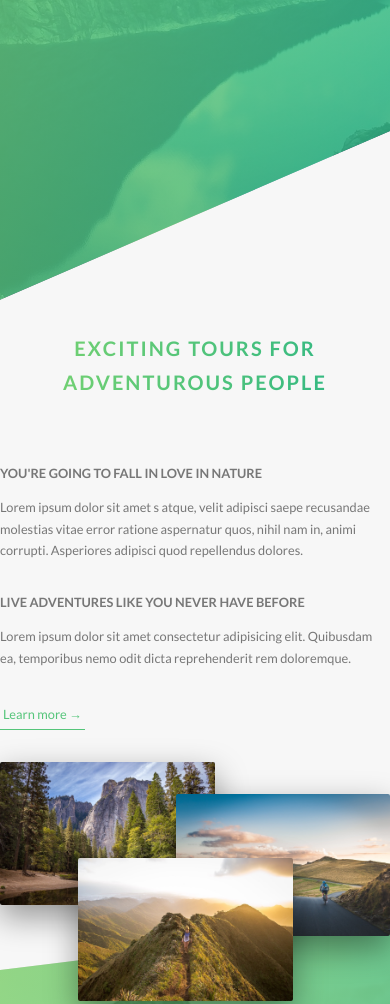
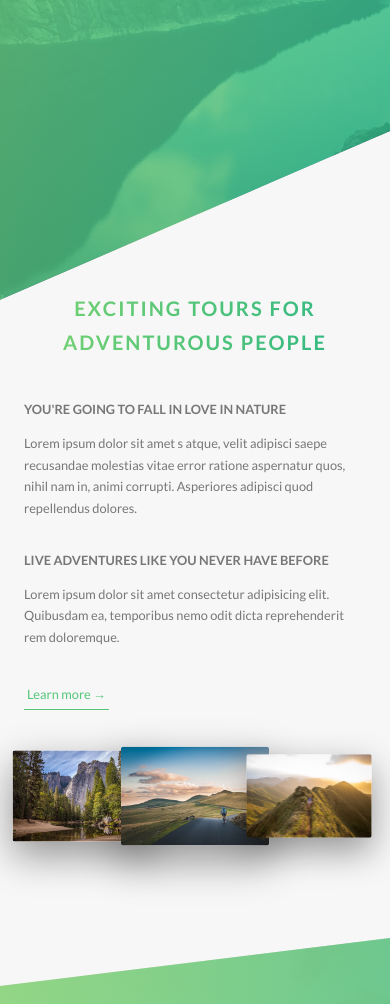
Before and after one commit to upinderbains/practiseCss, a website: page index.html in a window 390 px wide. Shown: the part 502-1506 px from the top of the page. Drawn offline with Linux system fonts and the light colour scheme.

Commit message:
added responsive-1

```diff
--- a/sass/base/_utilities.scss
+++ b/sass/base/_utilities.scss
@@ -2,7 +2,17 @@
     text-align: center;
 }
 
-.u-margin-bottom-big {margin-bottom: 8rem;}
-.u-margin-bottom-medium {margin-bottom: 4rem;}
+.u-margin-bottom-big {margin-bottom: 8rem;
+    @include respond(tab-port){
+        margin-bottom: 5rem;
+    }
+
+}
+.u-margin-bottom-medium {margin-bottom: 4rem;
+    @include respond(tab-port){
+        margin-bottom: 3rem;
+    }
+
+}
 .u-margin-bottom-small {margin-bottom: 1.5rem;}
 .u-margin-top-huge {margin-top: 10rem;}
--- a/sass/components/_composition.scss
+++ b/sass/components/_composition.scss
@@ -11,17 +11,42 @@
             outline-offset: 2rem;
 
 
+        @include respond(tab-port) {
+            float: left;
+            position: relative;
+            width: 33.33%;
+            box-shadow: 0 1.5re 3rem rgba($color-black, .2);
+
+        }
     &--p1 {
         left: 0;
         top: -2rem;
+
+        @include respond(tab-port) {
+            top: 0;
+            transform: scale(1.2);
+        }
     }
     &--p2 {
         right: 0;
         top: 2rem;
+
+        @include respond(tab-port) {
+            top: 0;
+            transform: scale(1.3);
+            z-index: 100git
+        }
+
     }
     &--p3 {
         left: 20%;
         top: 10rem;
+
+        @include respond(tab-port) {
+            left: 0;
+            top: 0;
+            transform: scale(1.1);
+        }
     }
 
     &:hover{
--- a/sass/layout/_footer.scss
+++ b/sass/layout/_footer.scss
@@ -3,9 +3,17 @@
     padding: 10rem 0;
     font-size: 1.4rem;
 
+    @include respond(tab-port) {
+        padding: 8rem 0;
+    }
+
     &__logo-box {
         text-align: center;
         margin-bottom: 8rem;
+
+        @include respond(tab-port) {
+            margin-bottom: 6rem;
+        }
     }
     &__logo {
         width: 15rem;
@@ -15,6 +23,12 @@
        border-top: 1px solid $color-grey-dark;
        padding-top: 2rem;
        display: inline-block;
+
+       @include respond(tab-port) {
+        width: 100%;
+        text-align: center;
+    }
+
     }
     &__list {
         list-style: none;
@@ -51,5 +65,11 @@
         width: 80%;
         float: right;
         display: inline-block;
+
+        @include respond(tab-port) {
+            width: 100%;
+            float: none;
+        }
+
     }
 }
--- a/sass/layout/_grid.scss
+++ b/sass/layout/_grid.scss
@@ -12,6 +12,7 @@
 
     @include respond(tab-port) {
         max-width: 50rem;
+        padding: 0 3rem;
     }
 
     @include clearfix;
--- a/sass/layout/_navigation.scss
+++ b/sass/layout/_navigation.scss
@@ -17,6 +17,17 @@
         box-shadow: 0 1rem 3rem rgba($color-black, .1);
         text-align: center;
         cursor: pointer;
+
+
+        @include respond(tab-port) {
+            top: 4rem;
+            right: 4rem;
+        }
+
+        @include respond(phone) {
+            top: 3rem;
+            right: 3rem;
+        }
     }
     &__background {
         height: 6rem;
@@ -28,6 +39,16 @@
         background-image: radial-gradient($color-primary-light, $color-primary-dark);
         z-index: 1000;
         transition: transform .8s;
+
+        @include respond(tab-port) {
+            top: 4.5rem;
+            right: 4.5rem;
+        }
+
+        @include respond(phone) {
+            top: 3.5rem;
+            right: 3.5rem;
+        }
     }
     &__nav {
         height: 100vh;
--- a/sass/pages/_home.scss
+++ b/sass/pages/_home.scss
@@ -2,6 +2,11 @@
     background-color: $color-grey-light-1;
     padding: 25rem 0;
     margin-top: -20vh;
+
+
+    @include respond(tab-port) {
+        padding: 20rem 0;
+    }
 }
 
 .section-features {
@@ -13,17 +18,30 @@
     &>*{
         transform: skewY(7deg);
     }
+
+    @include respond(tab-port) {
+        padding: 15rem 0;
+    }
 }
 
 .section-tours {
     background-color: $color-grey-light-1;
     padding: 25rem 0 15rem 0;
     margin-top: -10rem;
+
+    @include respond(tab-port) {
+        padding: 20rem 0 10rem 0;
+    }
 }
 
 .section-stories {
     position: relative;
     padding: 15rem 0;
+
+
+    @include respond(tab-port) {
+        padding: 10rem 0;
+    }
 }
 .section-book {
     padding: 15rem 0;
```
Also changed, not shown: css/style.css.
